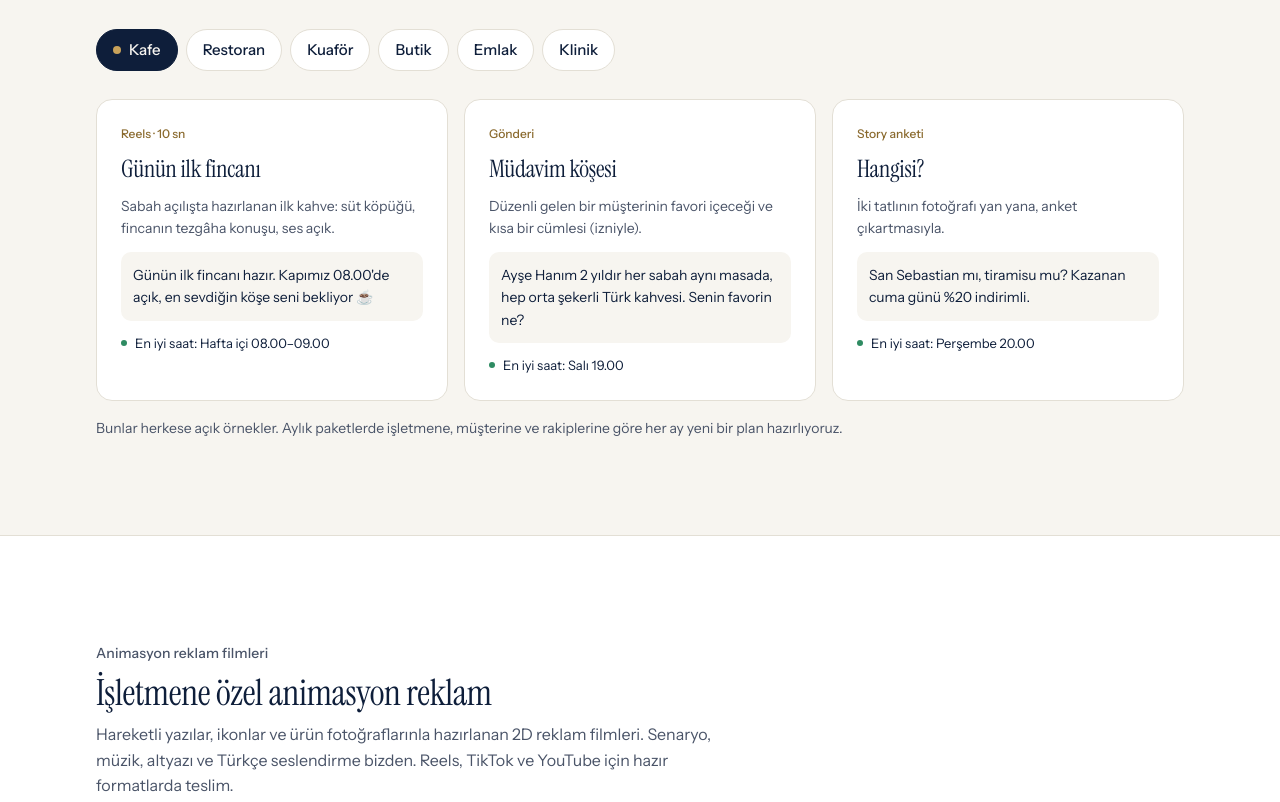
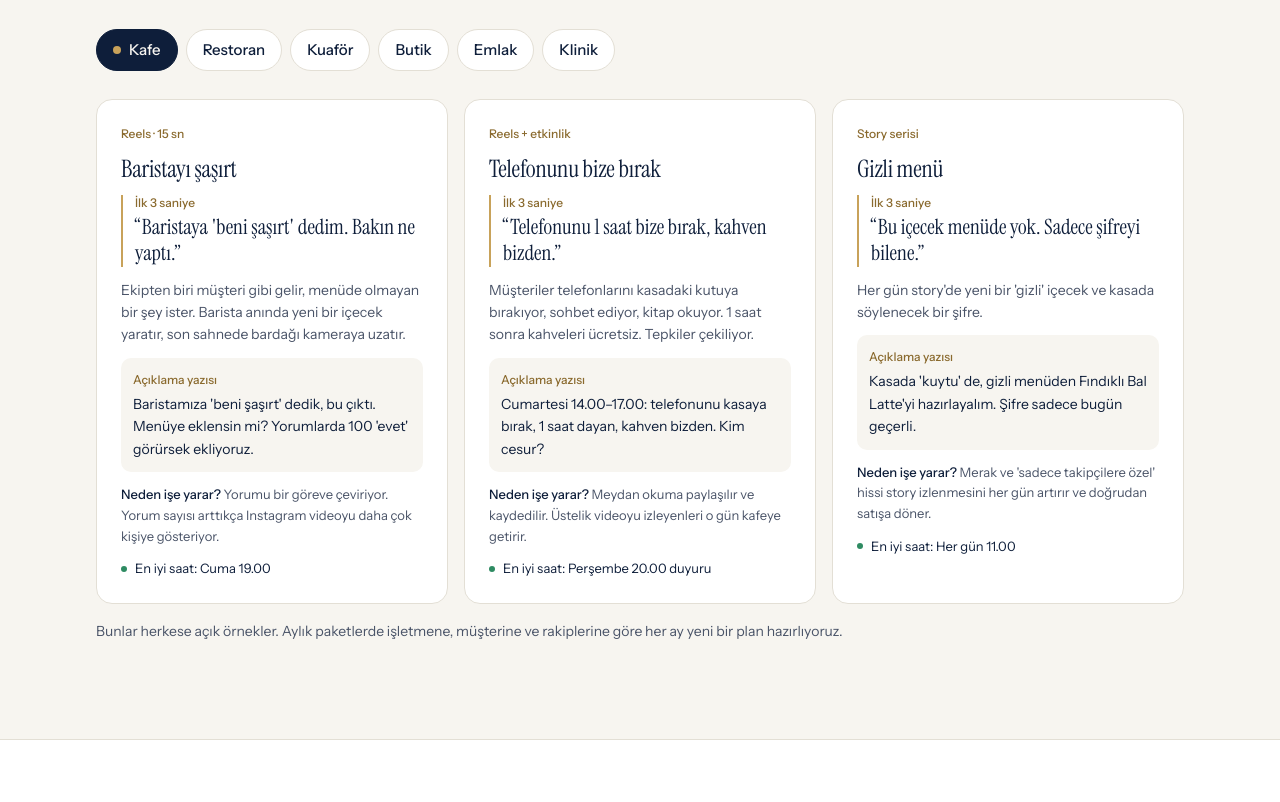
Before and after one commit to onursalben/vandivansi-media, a plain HTML site: page index.html in a window 1280 px wide. Shown: the part 4915-5717 px from the top of the page. Drawn offline with Linux system fonts and the light colour scheme.

Commit message:
Post fikirleri yenilendi: kanca, neden ise yarar ve daha carpici fikirler
Co-Authored-By: Claude Opus 5.5 <noreply@anthropic.com>

```diff
--- a/index.html
+++ b/index.html
@@ -179,6 +179,10 @@ section { padding-block: 96px; }
 .idea .fmt { font-size: 12px; color: #8A6A2E; font-weight: 500; }
 .idea h3 { font-family: var(--serif); font-weight: 400; font-size: 24px; line-height: 1.15; }
 .idea .what { font-size: 14px; color: var(--ink); }
+.idea .hook { font-family: var(--serif); font-size: 21px; line-height: 1.25; color: var(--navy); border-left: 2px solid var(--gold); border-radius: 0; padding-left: 12px; }
+.idea .hook span, .idea .icap span { display: block; font-family: var(--body); font-size: 12px; color: #8A6A2E; font-weight: 500; margin-bottom: 4px; }
+.idea .why { font-size: 13px; color: var(--ink); }
+.idea .why b { color: var(--navy); font-weight: 500; }
 .idea .icap { font-size: 14px; background: var(--paper); border-radius: 10px; padding: 12px; white-space: pre-line; }
 .idea .when { font-size: 13px; color: var(--navy); display: flex; gap: 8px; align-items: center; }
 .idea .when::before { content: ""; width: 6px; height: 6px; border-radius: 50%; background: var(--green); }
@@ -1114,43 +1118,44 @@ document.getElementById("combos").innerHTML = combos.map(([n, inc, was, now]) =>
 })();
 
 (function ideas() {
+  // [format, başlık, kanca (ilk 3 saniye), ne çekilir, açıklama yazısı, neden işe yarar, en iyi saat]
   const D = {
     kafe: { name: "Kafe", items: [
-      ["Reels · 10 sn", "Günün ilk fincanı", "Sabah açılışta hazırlanan ilk kahve: süt köpüğü, fincanın tezgâha konuşu, ses açık.", "Günün ilk fincanı hazır. Kapımız 08.00'de açık, en sevdiğin köşe seni bekliyor ☕", "Hafta içi 08.00–09.00"],
-      ["Gönderi", "Müdavim köşesi", "Düzenli gelen bir müşterinin favori içeceği ve kısa bir cümlesi (izniyle).", "Ayşe Hanım 2 yıldır her sabah aynı masada, hep orta şekerli Türk kahvesi. Senin favorin ne?", "Salı 19.00"],
-      ["Story anketi", "Hangisi?", "İki tatlının fotoğrafı yan yana, anket çıkartmasıyla.", "San Sebastian mı, tiramisu mu? Kazanan cuma günü %20 indirimli.", "Perşembe 20.00"]
+      ["Reels · 15 sn", "Baristayı şaşırt", "Baristaya 'beni şaşırt' dedim. Bakın ne yaptı.", "Ekipten biri müşteri gibi gelir, menüde olmayan bir şey ister. Barista anında yeni bir içecek yaratır, son sahnede bardağı kameraya uzatır.", "Baristamıza 'beni şaşırt' dedik, bu çıktı. Menüye eklensin mi? Yorumlarda 100 'evet' görürsek ekliyoruz.", "Yorumu bir göreve çeviriyor. Yorum sayısı arttıkça Instagram videoyu daha çok kişiye gösteriyor.", "Cuma 19.00"],
+      ["Reels + etkinlik", "Telefonunu bize bırak", "Telefonunu 1 saat bize bırak, kahven bizden.", "Müşteriler telefonlarını kasadaki kutuya bırakıyor, sohbet ediyor, kitap okuyor. 1 saat sonra kahveleri ücretsiz. Tepkiler çekiliyor.", "Cumartesi 14.00–17.00: telefonunu kasaya bırak, 1 saat dayan, kahven bizden. Kim cesur?", "Meydan okuma paylaşılır ve kaydedilir. Üstelik videoyu izleyenleri o gün kafeye getirir.", "Perşembe 20.00 duyuru"],
+      ["Story serisi", "Gizli menü", "Bu içecek menüde yok. Sadece şifreyi bilene.", "Her gün story'de yeni bir 'gizli' içecek ve kasada söylenecek bir şifre.", "Kasada 'kuytu' de, gizli menüden Fındıklı Bal Latte'yi hazırlayalım. Şifre sadece bugün geçerli.", "Merak ve 'sadece takipçilere özel' hissi story izlenmesini her gün artırır ve doğrudan satışa döner.", "Her gün 11.00"]
     ]},
     restoran: { name: "Restoran", items: [
-      ["Reels · 10 sn", "Ocaktan masaya", "Izgarada alev, tabağa servis ve masaya konuş. Hızlı kesimler, ses açık.", "Közün sesi, tabağın kokusu. Öğle menümüz 11.30'da hazır 🔥", "Hafta içi 11.00"],
-      ["Story şablonu", "Bugünün menüsü", "Her sabah aynı şablonda günün 3 yemeği ve fiyatı.", "Bugün: mercimek, fırın tavuk, sütlaç. Paket servis için DM ya da telefon.", "Her gün 10.30"],
-      ["Kaydırmalı gönderi", "Ustamızın tarifi", "Bir imza yemeğin 4 adımı, son karede 'bizde daha lezzetli' kapanışı.", "Ustamızın 20 yıllık tarifi, 4 adımda. Evde dene, ama asıl lezzeti bizde.", "Pazar 18.00"]
+      ["Reels · 20 sn", "Öğlen 12.00'de mutfak", "Siz 'acıktım' derken mutfağımızda 60 saniye.", "Öğle yoğunluğunun hızlandırılmış çekimi: tava sesi, fiş yazıcısı, tabakların peş peşe çıkışı.", "Siz 'acıktım' derken mutfakta bu oluyor. Paket servis 11.30'da başlıyor, sıraya ilk sen gir.", "Yoğunluk görmek güven verir: 'Bu kadar sipariş varsa lezzetlidir.' Öğle saatinden hemen önce paylaşılınca sipariş getirir.", "Hafta içi 11.15"],
+      ["Reels · 30 sn", "Ustanın itirafı", "Ustaya sordum: Lokantalar en çok hangi yemekte hile yapar?", "Usta kameraya sektörden bir bilgi verir, örneğin hazır sos ya da donuk et, ve kendi mutfaklarında neden yapmadıklarını gösterir.", "Ustamız 25 yıllık tecrübesiyle anlattı. Bizim mutfağımızda hazır sos yok, merak eden gelip baksın.", "Sektör sırrı merak uyandırır, kaydedilir ve paylaşılır. Aynı anda 'biz dürüstüz' mesajını verir.", "Pazar 20.00"],
+      ["Gönderi + story", "Komisyonu sana verelim", "Uygulamaya ödediğimiz komisyonu sana geri veriyoruz.", "WhatsApp'tan doğrudan sipariş verene ücretsiz tatlı. Görselde sipariş numarası ve tatlı.", "Bizden direkt sipariş ver, uygulama komisyonunu sana tatlı olarak verelim. WhatsApp'tan yazana sütlaç bizden.", "Müşteriyi yemek uygulamasından kendi kanalına taşır. İşletme her siparişte komisyondan kurtulur.", "Salı 18.00"]
     ]},
     kuafor: { name: "Kuaför", items: [
-      ["Reels", "Önce ve sonra", "Müşterinin izniyle 8 saniyelik dönüşüm videosu, trend sesle.", "3 saatlik emeğin 8 saniyelik hali. Randevu için profildeki linke dokun ✂️", "Cuma 19.30"],
-      ["Kaydırmalı gönderi", "Bu sezonun 3 rengi", "Üç saç rengi, her birine kime yakışır notu.", "Bu kış en çok istenen 3 renk. Sana hangisi yakışır, yorumlara yaz, söyleyelim.", "Çarşamba 18.00"],
-      ["Story", "Boş saat var", "O günün boşalan randevu saati, geri sayım çıkartmasıyla.", "Bugün 15.00'te bir yer açıldı. İlk yazan alır.", "Anlık"]
+      ["Reels · 15 sn", "Fotoğrafla geldi", "Pinterest'ten bir fotoğraf getirdi: 'Bunu yapabilir misiniz?'", "Müşterinin getirdiği örnek fotoğraf ekranın köşesinde dururken işlem hızlandırılmış oynar. Son sahnede ikisi yan yana (müşteri izniyle).", "Hayalindeki saçın fotoğrafını getir, aynısını yapalım. Randevu linki profilde.", "İzleyen kendi isteğini görür. 'Ben de bunu istiyorum' diye DM atar, video doğrudan randevuya döner.", "Cuma 19.30"],
+      ["Reels · skeç", "Kuaförüne asla söyleme", "Kuaförünüze asla söylememeniz gereken 3 cümle.", "Ekipten kısa, komik bir skeç: 'Sadece uçlarından alın', 'Geçen sefer başka yerde yaptırdım', 'Aynısı ama farklı olsun'.", "Hangisini söyledin? İtiraf et. Bunu hep söyleyen arkadaşını etiketle.", "Mizah ve etiketleme reklamsız yayılmanın en hızlı yolu. Her etiket yeni bir potansiyel müşteri.", "Çarşamba 20.00"],
+      ["Story", "Son dakika boşluğu", "15.00'teki randevu iptal oldu. İlk yazana %20 indirim.", "Boşalan saat geri sayım çıkartmasıyla paylaşılır.", "15.00 boşaldı. İlk yazana %20 indirim. Kaçırma.", "Boş koltuk kayıp para demek. Story ile dakikalar içinde dolar, takipçiler de story'leri kaçırmamaya başlar.", "Anlık"]
     ]},
     butik: { name: "Butik", items: [
-      ["Reels", "1 parça, 3 kombin", "Tek bir ceketle iş, hafta sonu ve akşam kombini.", "Bir ceket, üç hayat. Hangisi senin tarzın? 1, 2 ya da 3 yaz.", "Salı 20.00"],
-      ["Kaydırmalı gönderi", "Yeni gelenler", "Haftanın yeni ürünleri, fiyatı ve beden bilgisiyle.", "Yeni sezon raflarda. Beden ve stok için DM'den yaz, aynı gün kargoda.", "Perşembe 19.00"],
-      ["Story", "Sadece story'de", "24 saat geçerli indirim kodu.", "Bu kod sadece bugün geçerli: STORY10. Kasada göster ya da DM'den yaz.", "Cumartesi 11.00"]
+      ["Reels · 20 sn", "Aynı elbise, 3 yaş", "Aynı elbise, 3 farklı yaş. Hangisine daha çok yakıştı?", "20, 35 ve 50 yaşında üç kadın aynı elbiseyi kendi tarzında giyer.", "Tek elbise, üç stil. Yorumlara 1, 2 ya da 3 yaz. Beden ve stok için DM.", "Her izleyen kendini birinde görür. Yorumla oylama, Instagram'ın en sevdiği etkileşimdir.", "Salı 20.00"],
+      ["Reels · 15 sn", "1.000 ₺'ye tepeden tırnağa", "1.000 ₺'ye tepeden tırnağa giydirdik.", "Ceket, pantolon ve çanta tek tek eklenir, köşede toplam fiyat sayar.", "Ceket, pantolon, çanta: toplam 1.000 ₺'nin altında. Hangisini alırdın?", "Somut bütçe ve açık fiyat, satışa en yakın içeriktir. 'Bu bütçeye bunu bulabilirim' hissi verir.", "Perşembe 19.00"],
+      ["Story", "Son 3 adet", "Bu ceketten 3 tane kaldı. Biri senin bedenin mi?", "Ürün askıda, üstünde S, M ve L etiketleri.", "Stokta son 3 adet: S, M, L. DM'den 'ayırt' yaz, 24 saat senin.", "Kıtlık hissi ve tek kelimelik kolay aksiyon, DM'den doğrudan satış getirir.", "Cumartesi 11.00"]
     ]},
     emlak: { name: "Emlak", items: [
-      ["Reels · 60 sn", "60 saniyede daire turu", "Kapıdan girişten balkon manzarasına tek çekim tur.", "3+1, 140 m², metroya 5 dakika. 60 saniyede gez, beğenirsen yerinde gösterelim.", "Pazar 21.00"],
-      ["Gönderi", "Bölge rehberi", "Mahalledeki okul, market ve ulaşım noktaları tek görselde.", "Esenyurt'ta ev bakıyorsan bu rehberi kaydet. Hangi mahalleyi merak ediyorsan yorumlara yaz.", "Salı 20.00"],
-      ["Kaydırmalı gönderi", "Haftanın fırsatı", "Bu hafta öne çıkan 3 ilan, fiyat ve kısa notla.", "Bu haftanın 3 fırsatı. Detay ve randevu için DM'den yaz.", "Cumartesi 10.00"]
+      ["Reels · 30 sn", "Kirası ne kadar? Tahmin et", "Esenyurt'ta bu 2+1'in kirası ne kadar? Tahmin et, sonda söylüyorum.", "Dairenin hızlı turu, fiyat son saniyede açıklanır.", "Tahminini yorumlara yaz. En yakın tahmin edene bir sonraki ilanı herkesten önce gösteriyoruz.", "Tahmin oyunu videoyu sonuna kadar izletir. İzlenme süresi uzadıkça video daha çok kişiye gider.", "Pazar 21.00"],
+      ["Reels · 45 sn", "Kimsenin bakmadığı 5 şey", "Ev bakarken kimsenin kontrol etmediği 5 şey.", "Rutubet izi, su basıncı, sigorta kutusu, pencere contası ve cephe. Her biri 5 saniyede gösterilir.", "Kaydet, ev bakarken lazım olacak. Bizimle gezersen hepsini birlikte kontrol ediyoruz.", "Kaydetme oranı çok yüksek olur. Seni 'işini bilen danışman' yapar, ilan değil güven satarsın.", "Salı 20.00"],
+      ["Story", "İlana düşmeden önce", "Bu daire yarın ilana çıkıyor. Takipçilerimiz 24 saat önce görüyor.", "Dairenin 3 kısa videosu ve 'yarın ilanda' etiketi.", "İlan sitelerine düşmeden görmek için bizi takip et. Bu daireyi görmek isteyen DM atsın.", "Takip etmek için somut bir sebep verir. Her yeni takipçi, sana ait bir müşteri listesi demek.", "Cuma 18.00"]
     ]},
     klinik: { name: "Klinik", items: [
-      ["Reels", "Doktorumuz cevaplıyor", "Sık sorulan bir soruya 30 saniyelik genel bilgi. Önce/sonra ya da fiyat yok.", "Diş beyazlatma dişe zarar verir mi? Doktorumuz 30 saniyede anlatıyor.", "Çarşamba 20.00"],
-      ["Gönderi", "Kliniğimizi tanıyın", "Ekip, sterilizasyon ve bekleme alanı.", "Güler yüzlü ekibimiz ve sterilizasyon odamız. Randevu için profildeki linke dokun.", "Salı 12.30"],
-      ["Kaydırmalı gönderi", "Sık sorulan 3 soru", "Hastaların en çok sorduğu 3 soru ve kısa cevapları.", "En çok sorulan 3 soru. Kaydet, ihtiyacın olduğunda elinin altında olsun.", "Pazar 19.00"]
+      ["Reels · 30 sn", "Fark etmeden yaptığın hata", "Dişlerini fırçalarken yaptığın bu hata diş etine zarar veriyor olabilir.", "Doktor kısa ve net bir bilgi verir. Önce/sonra görseli ve fiyat yok.", "Hangisini yapıyordun? Kaydet ve ailenle paylaş.", "'Ben de mi yapıyorum?' merakı videoyu izletir, aileyle paylaşım erişimi katlar.", "Çarşamba 20.00"],
+      ["Reels serisi", "Soramadığın sorular", "Utandığınız için doktora soramadığınız soruları cevaplıyoruz.", "Story'deki anonim soru kutusundan gelen sorular, her hafta doktor tarafından cevaplanır.", "Sorunu story'deki kutuya isimsiz yaz, haftaya doktorumuz cevaplasın.", "Güven ve topluluk hissi yaratır. Soru kutusu her hafta kendiliğinden yeni içerik üretir.", "Pazar 19.00"],
+      ["Gönderi", "Görmediğin kısım", "Her hastadan önce 20 dakika: görmediğiniz süreç.", "Sterilizasyon, cihaz kontrolü ve sabah ekip toplantısı.", "Görmediğin kısım: her hastadan önce bu süreç. Randevu linki profilde.", "Sağlıkta karar sebebi güvendir. Görünmeyen emeği göstermek, fiyat konuşmadan güven satar.", "Salı 12.30"]
     ]}
   };
   const tabs = document.getElementById("ideaTabs"), box = document.getElementById("ideas");
   let cur = "kafe";
   function draw() {
     tabs.innerHTML = Object.entries(D).map(([k, v]) => `<button type="button" class="tab" data-k="${k}" aria-pressed="${k === cur}">${k === cur ? '<span class="dot"></span>' : ""}${v.name}</button>`).join("");
-    box.innerHTML = D[cur].items.map(([fmt, t, what, cap, when]) => `<article class="idea"><p class="fmt">${fmt}</p><h3>${t}</h3><p class="what">${what}</p><p class="icap">${cap}</p><p class="when">En iyi saat: ${when}</p></article>`).join("");
+    box.innerHTML = D[cur].items.map(([fmt, t, hook, what, cap, why, when]) => `<article class="idea"><p class="fmt">${fmt}</p><h3>${t}</h3><p class="hook"><span>İlk 3 saniye</span>“${hook}”</p><p class="what">${what}</p><p class="icap"><span>Açıklama yazısı</span>${cap}</p><p class="why"><b>Neden işe yarar?</b> ${why}</p><p class="when">En iyi saat: ${when}</p></article>`).join("");
   }
   tabs.addEventListener("click", e => { const b = e.target.closest(".tab"); if (!b) return; cur = b.dataset.k; draw(); });
   draw();
```
